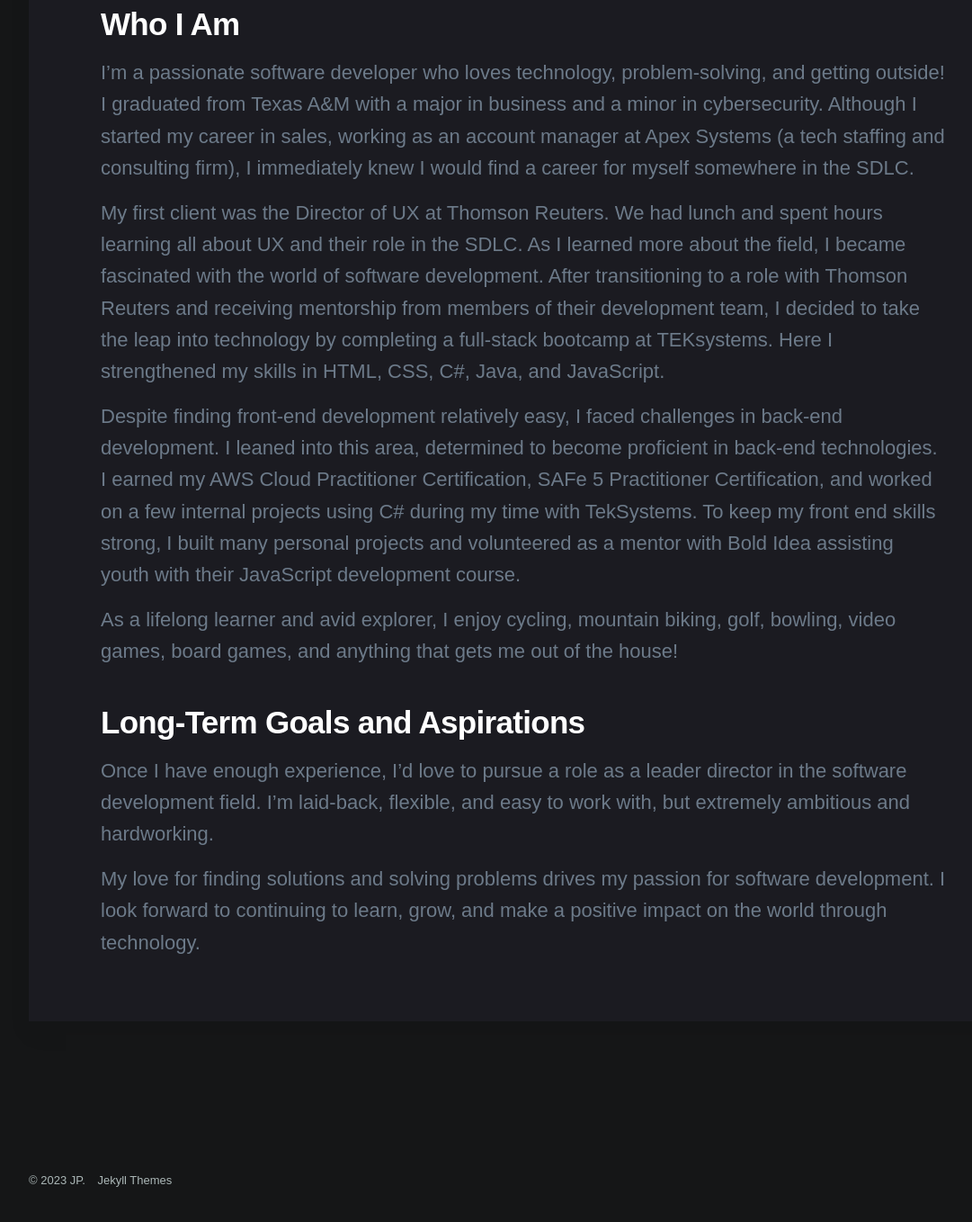
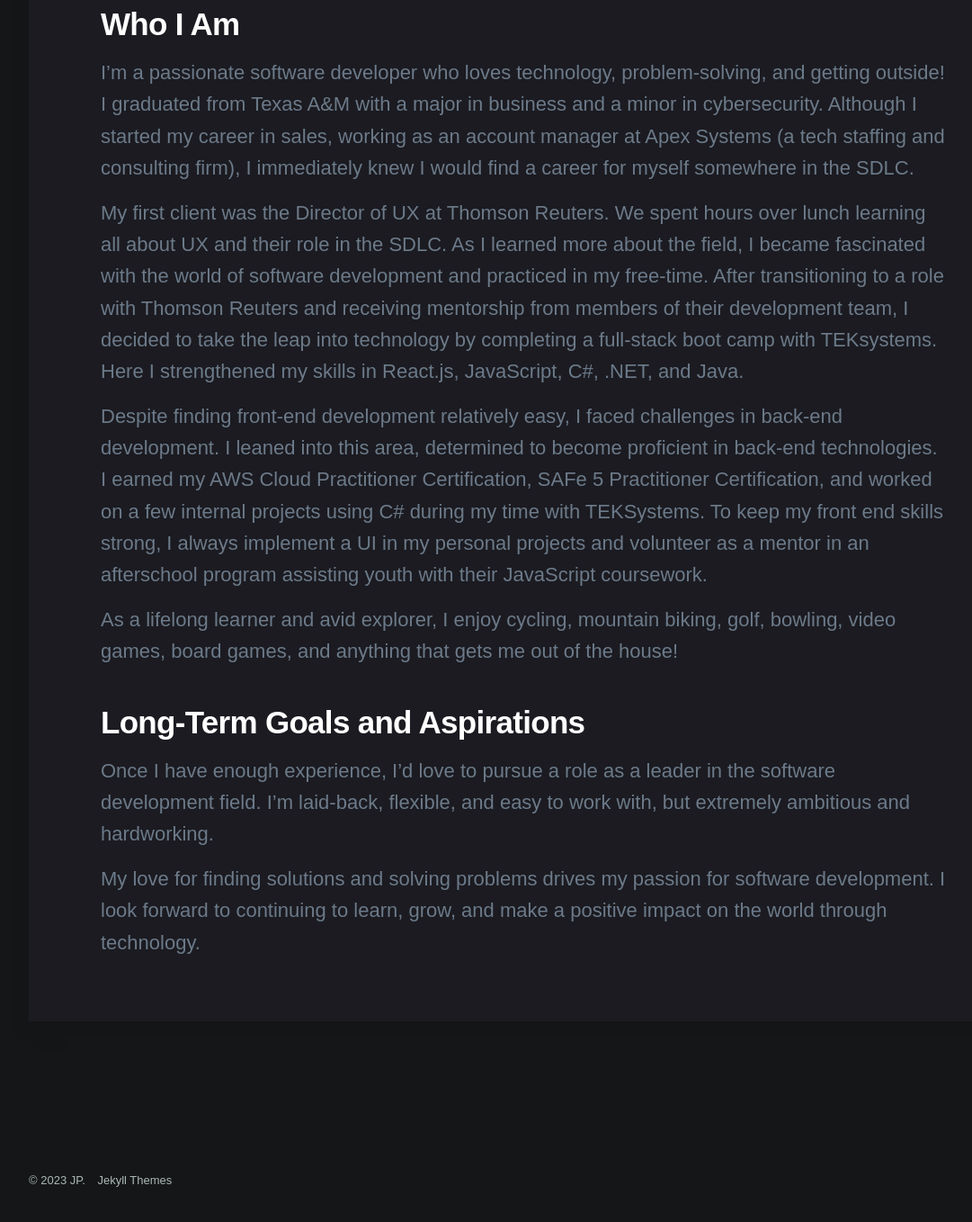
Before and after one commit to jonahpena/jonahpena.github.io, a Jekyll site: the page built from _pages/about.md, in a window 1280 px wide and 1400 px high, scrolled down 560 px, cut to the strip 36-1394 px from the top of the window. Shown: the whole strip at 90% size, without its empty margins (58-1139 px from the left). Built offline with Jekyll 4.4.1, drawn with Linux system fonts in a browser that asks for light colours; nearby versions of some CDN libraries; some web fonts are replaced.

Commit message:
fixed typos in about

```diff
--- a/_pages/about.md
+++ b/_pages/about.md
@@ -9,14 +9,14 @@ featured_image: "/images/demo/tamu.jpg"
 
 I'm a passionate software developer who loves technology, problem-solving, and getting outside! I graduated from Texas A&M with a major in business and a minor in cybersecurity. Although I started my career in sales, working as an account manager at Apex Systems (a tech staffing and consulting firm), I immediately knew I would find a career for myself somewhere in the SDLC.
 
-My first client was the Director of UX at Thomson Reuters. We had lunch and spent hours learning all about UX and their role in the SDLC. As I learned more about the field, I became fascinated with the world of software development. After transitioning to a role with Thomson Reuters and receiving mentorship from members of their development team, I decided to take the leap into technology by completing a full-stack bootcamp at TEKsystems. Here I strengthened my skills in HTML, CSS, C#, Java, and JavaScript.
+My first client was the Director of UX at Thomson Reuters. We spent hours over lunch learning all about UX and their role in the SDLC. As I learned more about the field, I became fascinated with the world of software development and practiced in my free-time. After transitioning to a role with Thomson Reuters and receiving mentorship from members of their development team, I decided to take the leap into technology by completing a full-stack boot camp with TEKsystems. Here I strengthened my skills in React.js, JavaScript, C#, .NET, and Java.
 
-Despite finding front-end development relatively easy, I faced challenges in back-end development. I leaned into this area, determined to become proficient in back-end technologies. I earned my AWS Cloud Practitioner Certification, SAFe 5 Practitioner Certification, and worked on a few internal projects using C# during my time with TekSystems. To keep my front end skills strong, I built many personal projects and volunteered as a mentor with Bold Idea assisting youth with their JavaScript development course.
+Despite finding front-end development relatively easy, I faced challenges in back-end development. I leaned into this area, determined to become proficient in back-end technologies. I earned my AWS Cloud Practitioner Certification, SAFe 5 Practitioner Certification, and worked on a few internal projects using C# during my time with TEKSystems. To keep my front end skills strong, I always implement a UI in my personal projects and volunteer as a mentor in an afterschool program assisting youth with their JavaScript coursework.
 
 As a lifelong learner and avid explorer, I enjoy cycling, mountain biking, golf, bowling, video games, board games, and anything that gets me out of the house!
 
 ## Long-Term Goals and Aspirations
 
-Once I have enough experience, I'd love to pursue a role as a leader director in the software development field. I'm laid-back, flexible, and easy to work with, but extremely ambitious and hardworking.
+Once I have enough experience, I'd love to pursue a role as a leader in the software development field. I'm laid-back, flexible, and easy to work with, but extremely ambitious and hardworking.
 
 My love for finding solutions and solving problems drives my passion for software development. I look forward to continuing to learn, grow, and make a positive impact on the world through technology.
```
